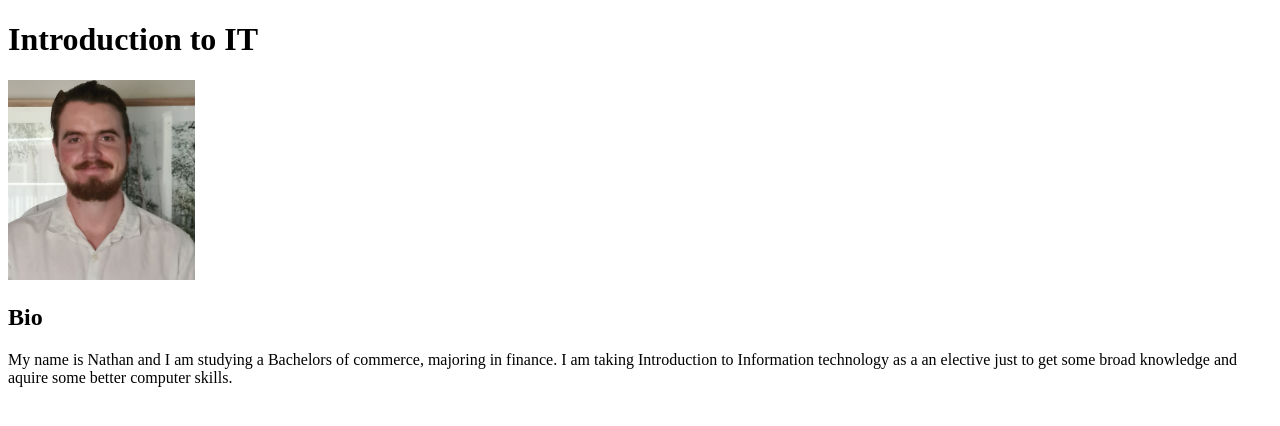
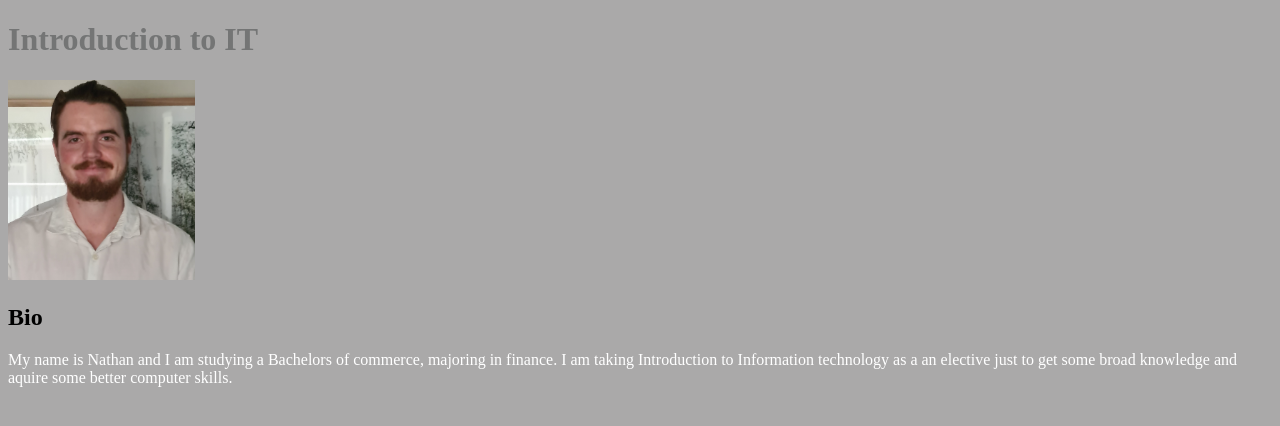
Before and after one commit to NPlunkett27/IIT-s4028499, a plain HTML site: page index.html in a window 1280 px wide. Drawn offline with Linux system fonts and the light colour scheme; files that its build step writes are made by us from their sources.

Commit message:
Color changes

```diff
--- a/index.html
+++ b/index.html
@@ -1,6 +1,8 @@
 <!DOCTYPE html>
 <html>
-<title>IIT</title>
+<head>
+    <link rel="stylesheet" href="styles/styles.css">
+</head>
 <body>
 
 <h1>Introduction to IT</h1>
--- /dev/null
+++ b/style/styles.css
@@ -0,0 +1,3 @@
+body {background-color: rgba(36, 32, 32, 0.384);}
+h1   {color: rgba(79, 82, 82, 0.596);}
+p    {color: white;}
```
